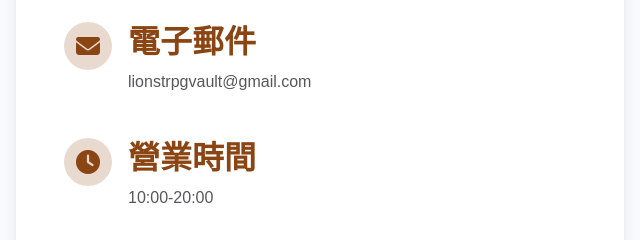
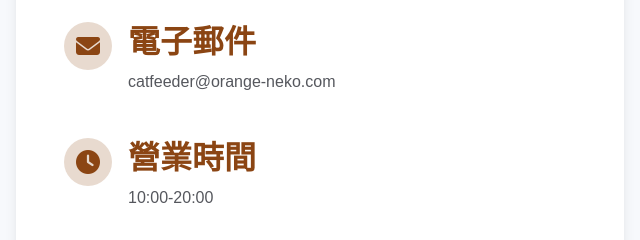
Before and after one commit to angel-827/TRPGInHSINCHU, a plain HTML site: page index.html in a window 1280 px wide. Shown: the part 11567-11807 px from the top of the page, 0-640 px from the left. Drawn offline with nearby package versions, Linux system fonts and the light colour scheme.

Commit message:
Update index.html
change mail（lionstrpgvault@gmail.com->catfeeder@orange-neko.com）

```diff
--- a/index.html
+++ b/index.html
@@ -1038,7 +1038,7 @@ PFS社群遊戲專場20260228</a></td>
                                     </div>
                                     <div>
                                         <h4 class="text-2xl font-semibold text-primary mb-1" data-lang-key="contact-email-title">電子郵件</h4>
-                                        <p class="text-dark/80" data-lang-key="contact-email">lionstrpgvault@gmail.com</p>
+                                        <p class="text-dark/80" data-lang-key="contact-email">catfeeder@orange-neko.com</p>
                                     </div>
                                 </li>
                                 <li class="flex items-start">
```
